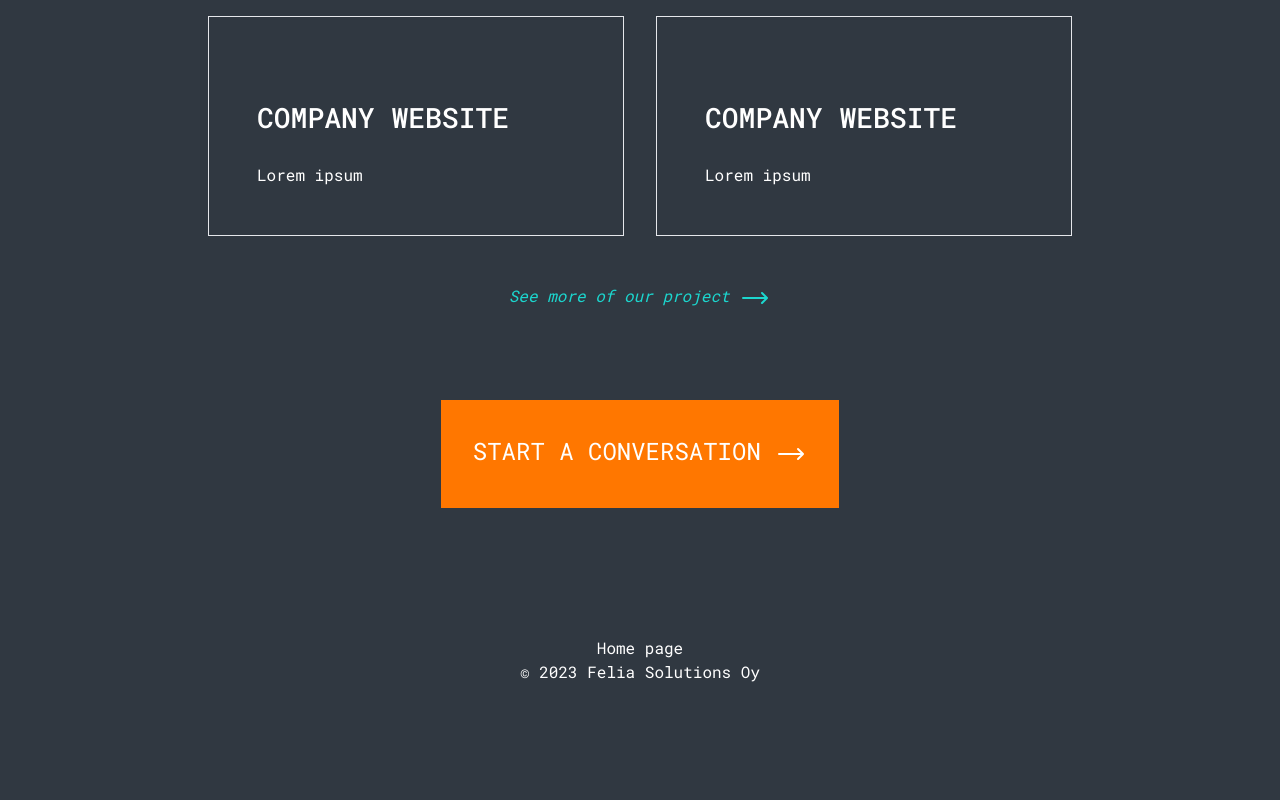
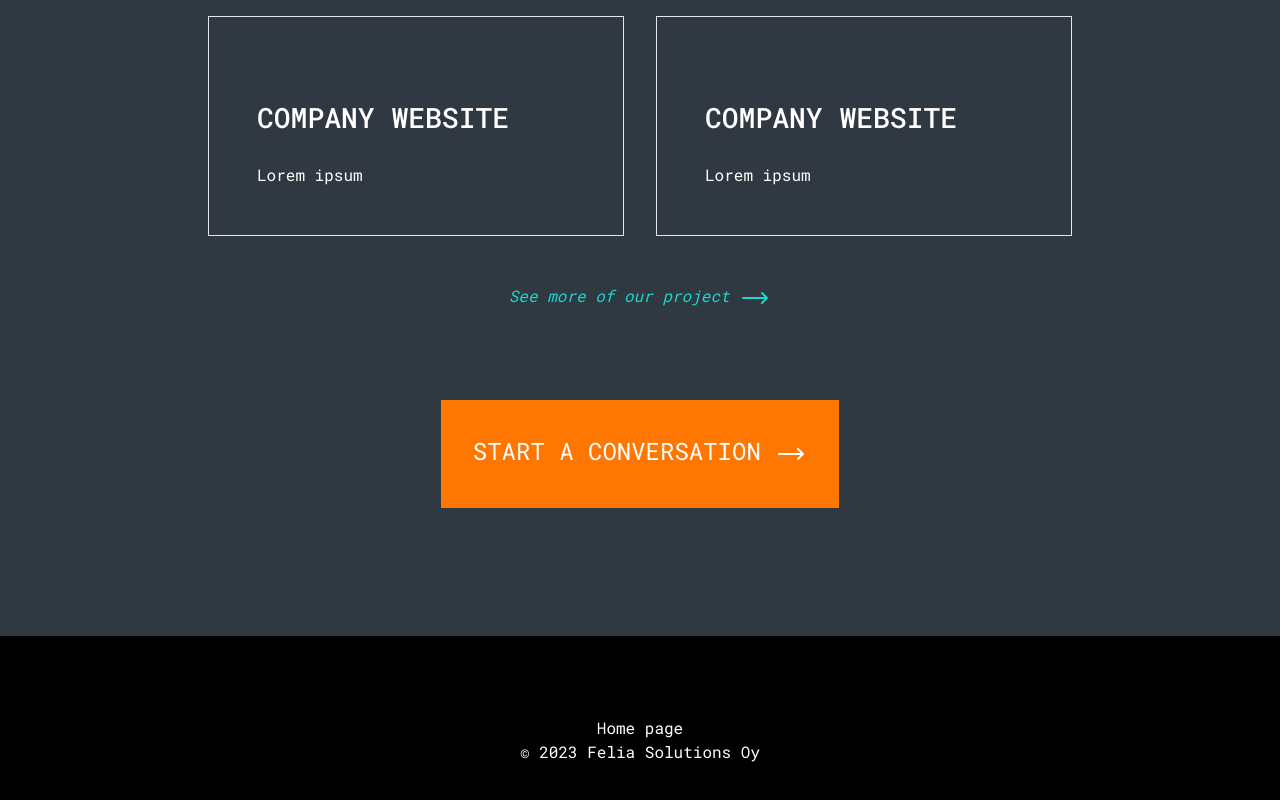
Before and after one commit to cuongtran-6618/cuongtran-6618.github.io, a Next.js app: page / in a window 1280 px wide. Shown: the part 1646-2446 px from the top of the page. Before the commit the page ends 2378 px from the top, so only its background shows below. Built offline with nearby package versions, Linux system fonts and the light colour scheme.

Commit message:
change color for footer

```diff
--- a/components/Footer.tsx
+++ b/components/Footer.tsx
@@ -3,9 +3,11 @@ import company from "../data/company.json";
 
 export default function BackHome() {
   return (
-    <div className="text-center my-12 text-white">
-      <Link href="/">Home page</Link>
-      <div>© 2023 {company.info.name} Oy</div>
+    <div className="text-center mt-12 text-white bg-black p-20">
+      <div className="container">
+        <Link href="/">Home page</Link>
+        <div>© 2023 {company.info.name} Oy</div>
+      </div>
     </div>
   );
 }
```
